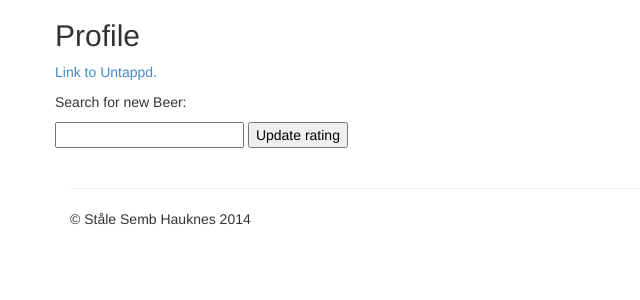
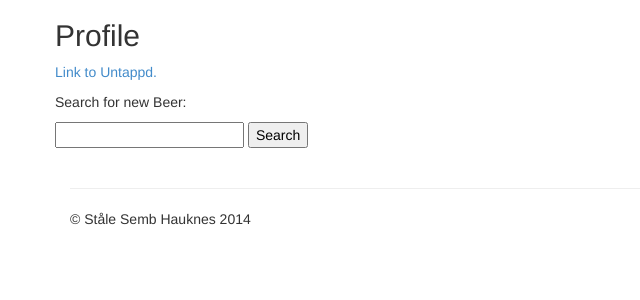
Before and after one commit to LaStrada/BeerTasting, a Django app: page /profile/ in a window 1280 px wide. Shown: the part 51-351 px from the top of the page, without its empty margins (0-640 px from the left). Run offline with Django 3.2, Linux system fonts and the light colour scheme; the visitor is signed in with stand-in values (Sample User, id 1); parts of the project's set-up code (start-up, migrations or seed data) failed here and were passed over; some libraries are stand-ins or nearby versions.

Commit message:
Changed search button

```diff
--- a/BeerTasting/templates/user/profile.html
+++ b/BeerTasting/templates/user/profile.html
@@ -21,7 +21,7 @@
 			<form action="" method="post">
 				{% csrf_token %}
 				<input type="text" value=""></input>
-				<input type="submit" value="Update rating"></input>
+				<input type="submit" value="Search"></input>
 			</form>
 			{% if beers %}
 				<form action="" method="post">
```
